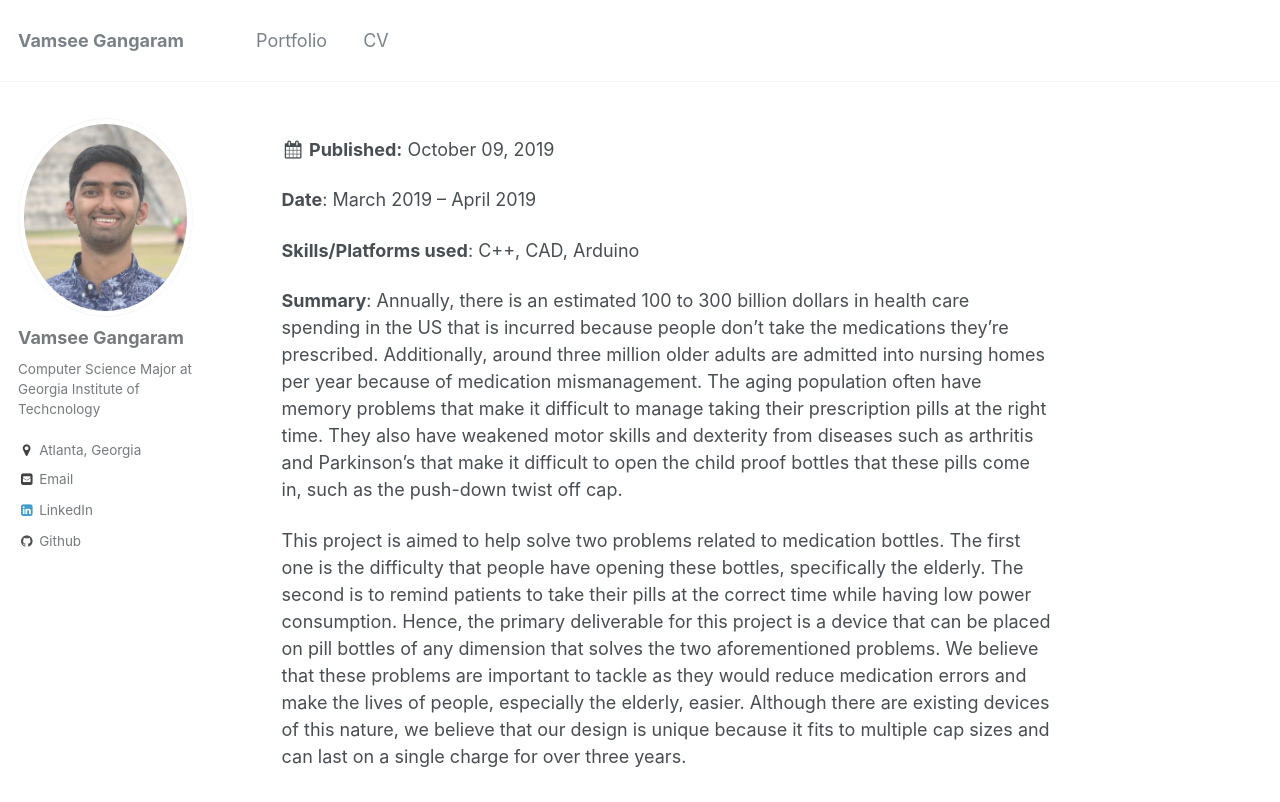
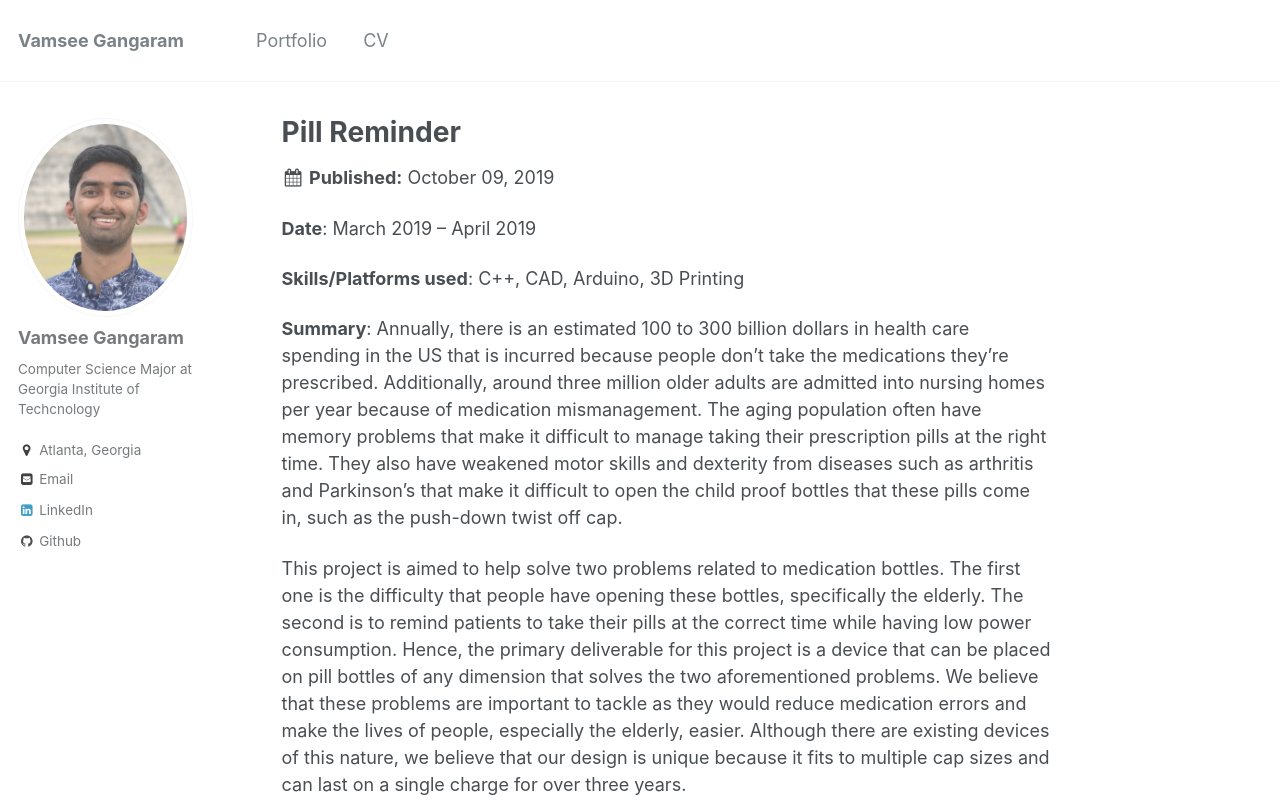
Before and after one commit to Vumz/Vumz-github.io, a Jekyll site: the page built from _portfolio/portfolio-2.md, in a window 1280 px wide and 900 px high, cut to the strip 0-802 px from the top of the window. Built offline with Jekyll 4.4.1, drawn with Linux system fonts in a browser that asks for light colours.

Commit message:
fixed title error

```diff
--- a/_portfolio/portfolio-2.md
+++ b/_portfolio/portfolio-2.md
@@ -1,12 +1,12 @@
 ---
 title: "Pill Reminder"
-excerpt: "An easy adjustable pill bottle cap that reminds users when to take their medication." <br/><img src='/images/PillLanding.png'>"
+excerpt: "An easy adjustable pill bottle cap that reminds users when to take their medication. <br/><img src='/images/PillLanding.png'>"
 collection: portfolio
 ---
 
 **Date**: March 2019 – April 2019
 
-**Skills/Platforms used**: C++, CAD, Arduino
+**Skills/Platforms used**: C++, CAD, Arduino, 3D Printing
 
 **Summary**: Annually, there is an estimated 100 to 300 billion dollars in health care spending in the US that is incurred because people don’t take the medications they’re prescribed. Additionally, around three million older adults are admitted into nursing homes per year because of medication mismanagement. The aging population often have memory problems that make it difficult to manage taking their prescription pills at the right time. They also have weakened motor skills and dexterity from diseases such as arthritis and Parkinson's that make it difficult to open the child proof bottles that these pills come in, such as the push-down twist off cap.
 
```
Also changed, not shown: _portfolio/portfolio-1.md (+2 -2 lines).
